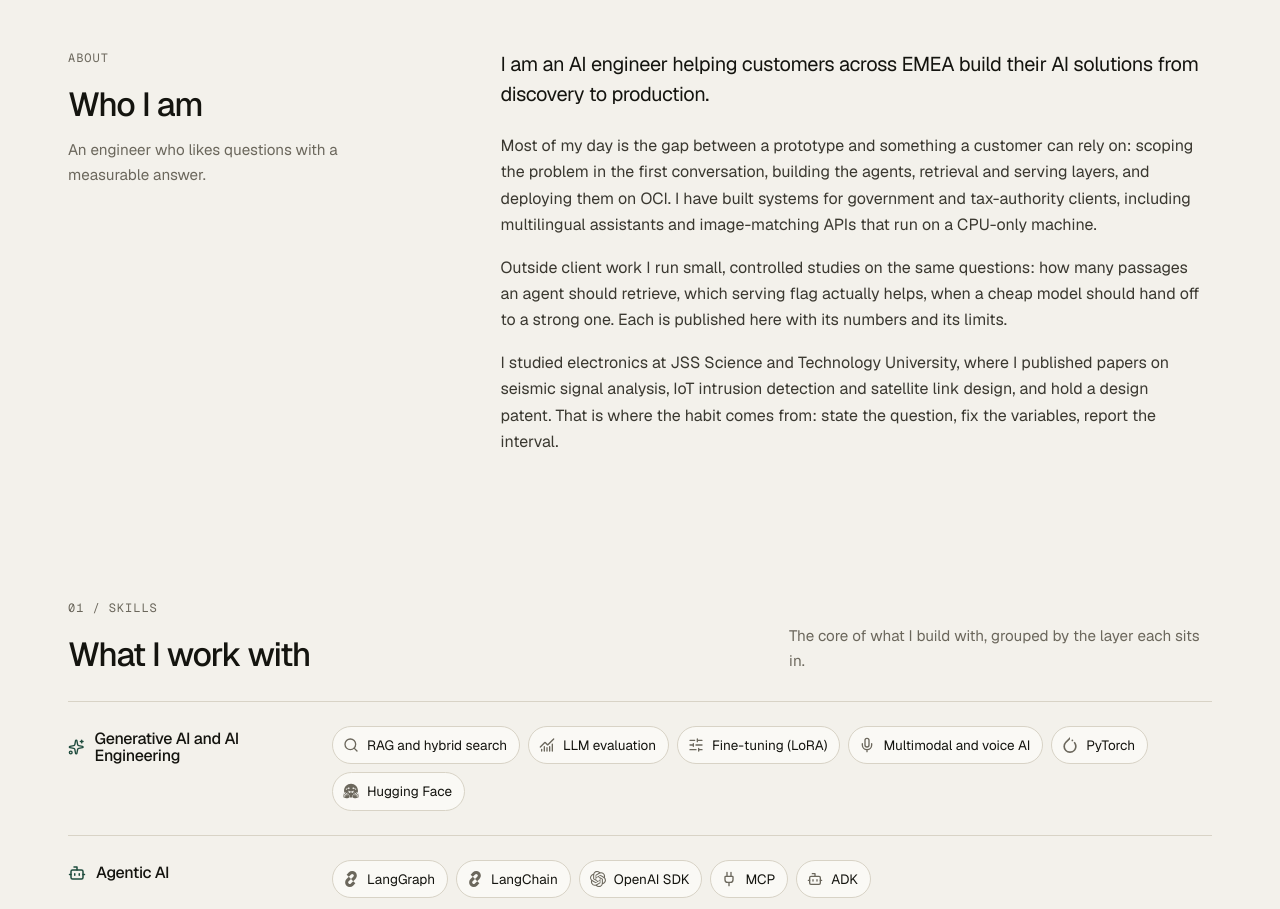
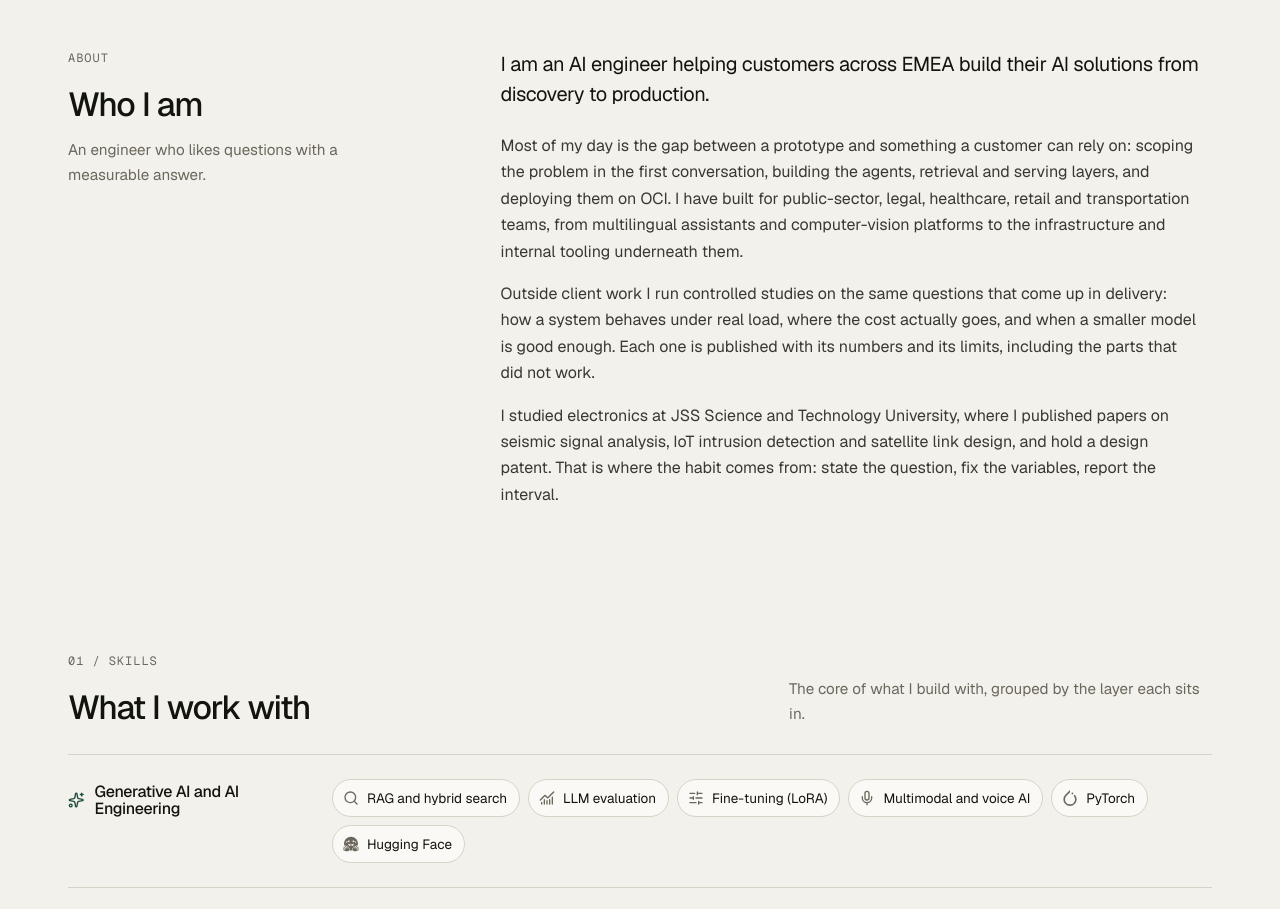
Before and after one commit to Aprameya-C-V/aprameyacv-site, a plain HTML site: page index.html in a window 1280 px wide. Shown: the part 880-1789 px from the top of the page. Drawn offline with nearby package versions, Linux system fonts and the light colour scheme.

Commit message:
about: generalise client industries and the study line

```diff
--- a/index.html
+++ b/index.html
@@ -75,8 +75,8 @@
     <div class="split-l"><p class="eyebrow mono">About</p><h2>Who I am</h2><p class="muted">An engineer who likes questions with a measurable answer.</p></div>
     <div class="about reveal">
       <p class="about-lead">I am an AI engineer helping customers across EMEA build their AI solutions from discovery to production.</p>
-      <p>Most of my day is the gap between a prototype and something a customer can rely on: scoping the problem in the first conversation, building the agents, retrieval and serving layers, and deploying them on OCI. I have built systems for government and tax-authority clients, including multilingual assistants and image-matching APIs that run on a CPU-only machine.</p>
-      <p>Outside client work I run small, controlled studies on the same questions: how many passages an agent should retrieve, which serving flag actually helps, when a cheap model should hand off to a strong one. Each is published here with its numbers and its limits.</p>
+      <p>Most of my day is the gap between a prototype and something a customer can rely on: scoping the problem in the first conversation, building the agents, retrieval and serving layers, and deploying them on OCI. I have built for public-sector, legal, healthcare, retail and transportation teams, from multilingual assistants and computer-vision platforms to the infrastructure and internal tooling underneath them.</p>
+      <p>Outside client work I run controlled studies on the same questions that come up in delivery: how a system behaves under real load, where the cost actually goes, and when a smaller model is good enough. Each one is published with its numbers and its limits, including the parts that did not work.</p>
       <p>I studied electronics at JSS Science and Technology University, where I published papers on seismic signal analysis, IoT intrusion detection and satellite link design, and hold a design patent. That is where the habit comes from: state the question, fix the variables, report the interval.</p>
     </div>
   </div>
```
